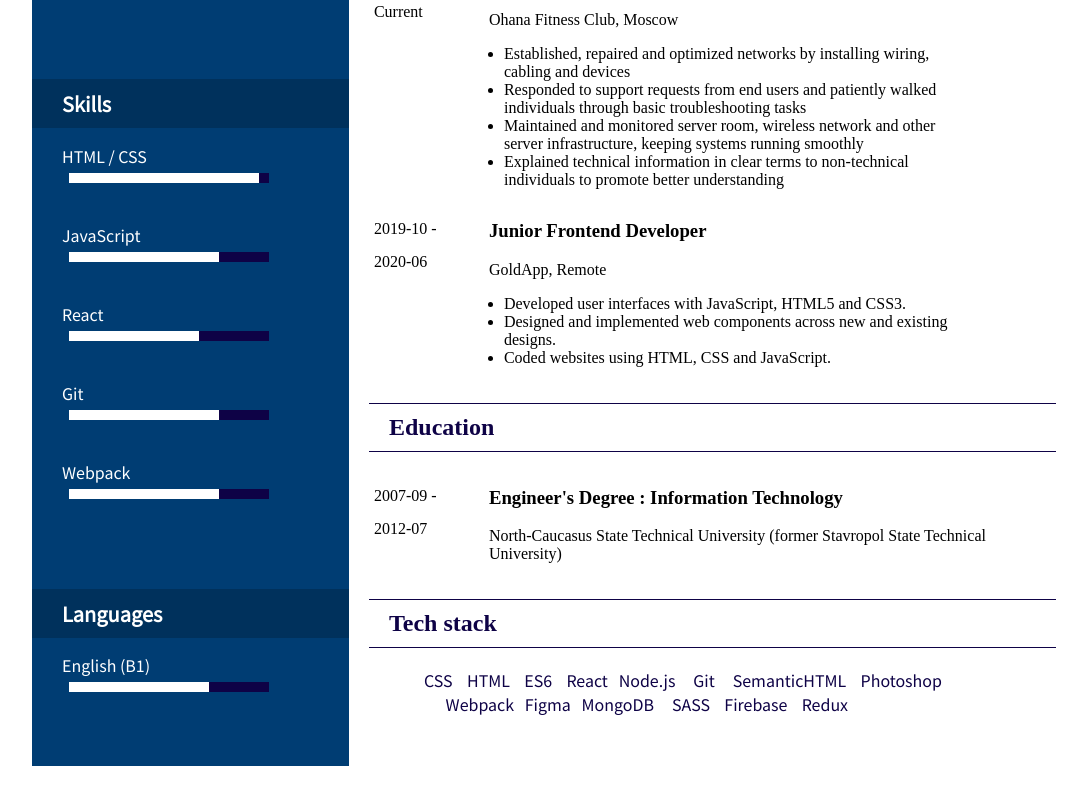
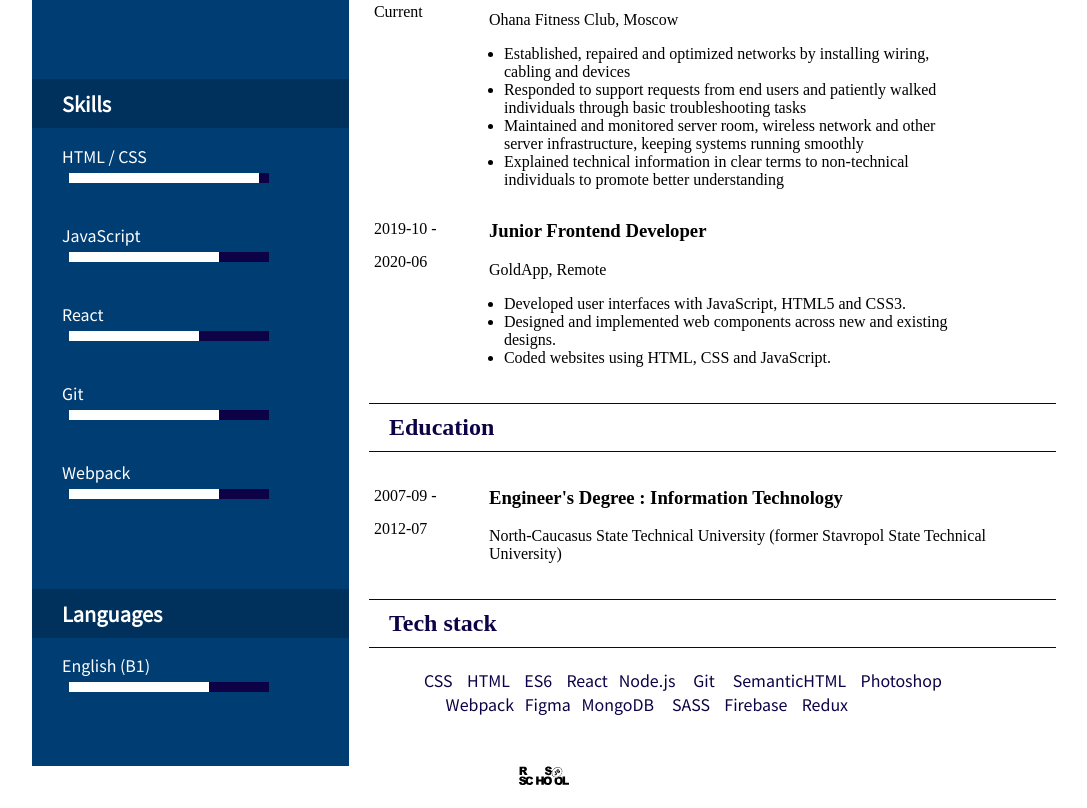
Before and after one commit to RomanKostyrin/rsschool-cv, a plain HTML site: page index.html in a window 1280 px wide. Shown: the part 657-1465 px from the top of the page, without its empty margins (96-1183 px from the left). Before the commit the page ends 1431 px from the top, so only its background shows below. Drawn offline with Linux system fonts and the light colour scheme.

Commit message:
fix: add footer with rs school link on it

```diff
--- a/index.html
+++ b/index.html
@@ -199,5 +199,8 @@
         </section>
       </div>
     </main>
+    <footer>
+      <a href="https://rs.school/js/" class="rs--link"></a>
+    </footer>
   </body>
 </html>
--- a/style.css
+++ b/style.css
@@ -189,3 +189,14 @@
 .work--list {
   max-width: 450px;
 }
+footer {
+  text-align: center;
+}
+.rs--link {
+  display: inline-block;
+
+  width: 50px;
+  height: 30px;
+  background: url('./rs_school_js.svg');
+  background-repeat: no-repeat;
+}
```
Also changed, not shown: rs_school_js.svg (added).
